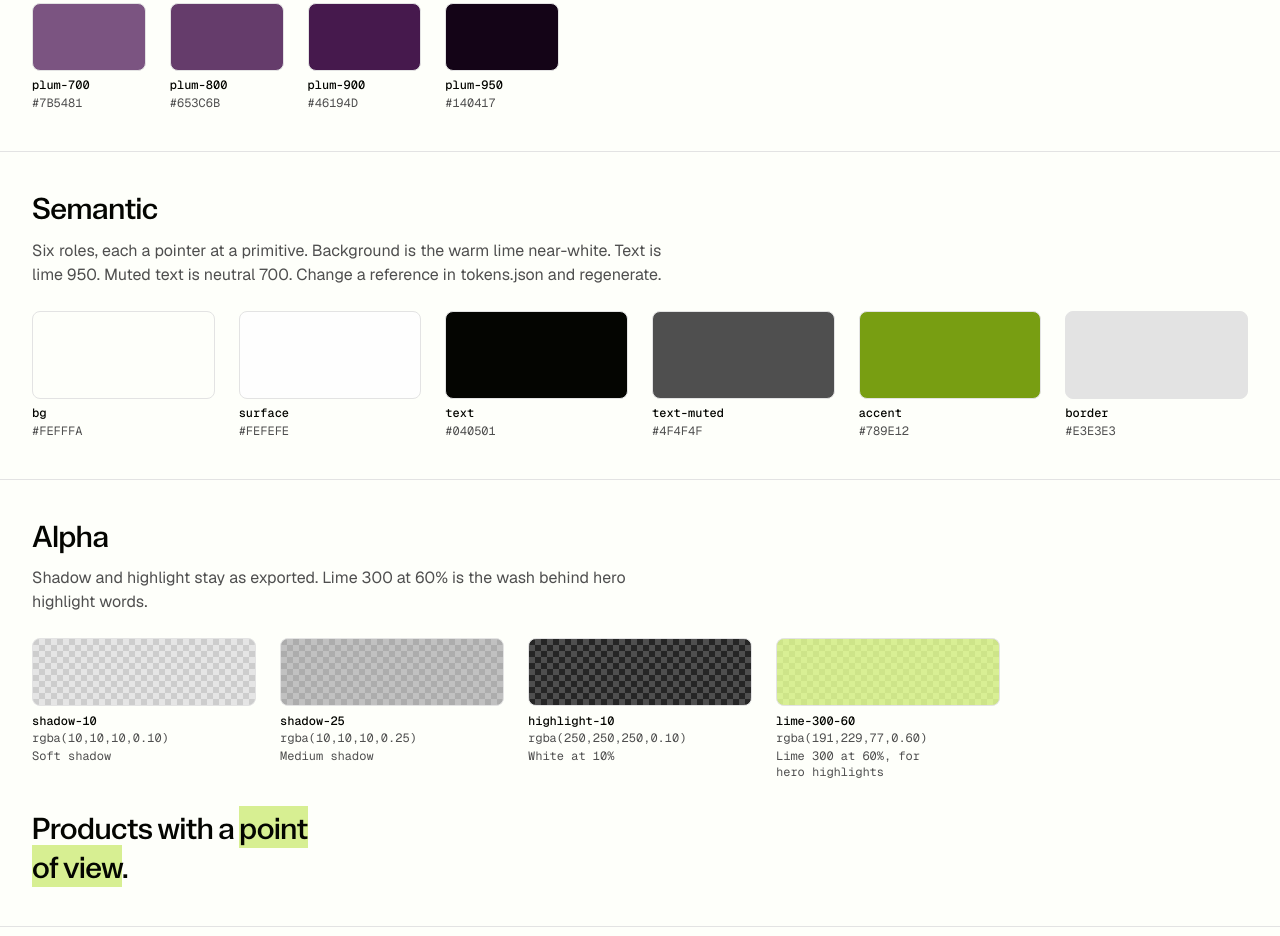
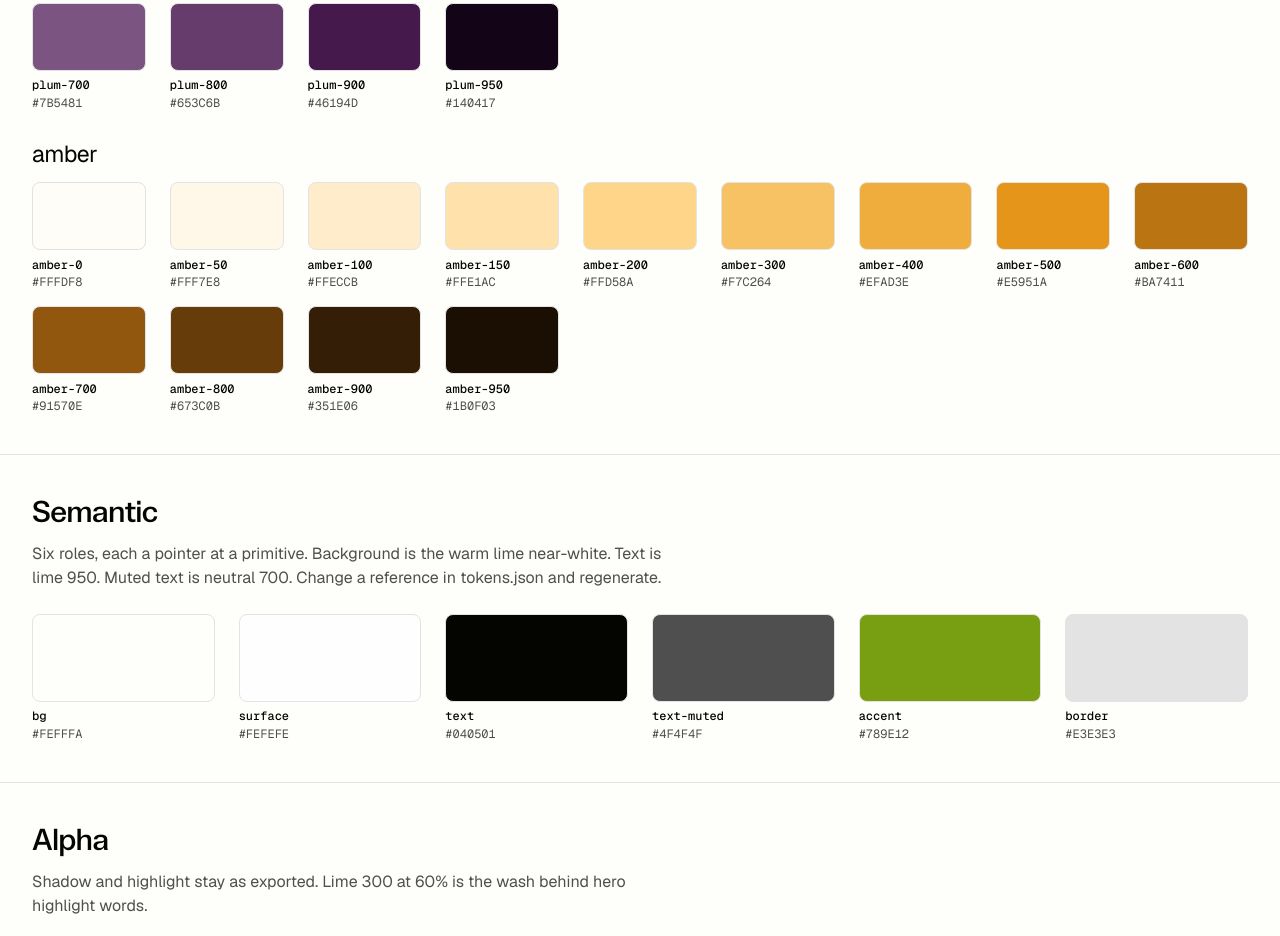
Before and after one commit to GeneralStan/ify-not-iffy, an Astro site: page /ify-not-iffy/tokens in a window 1280 px wide. Shown: the part 1907-2843 px from the top of the page. Built offline with nearby package versions, Linux system fonts and the light colour scheme; Astro itself is replaced by a stand-in of ours.

Commit message:
Glass nav is the default; hero highlight colours from Figma 4094:794
- The glass toolbar is now the default nav; ?nav=flaps shows the flaps
  (remembered per browser), ?nav=glass switches back.
- Hero: experiences Amber/400, systems #D6A1DF (raw in Figma, between
  Plum/300 and Plum/400), products Lime/400. Adds the Amber ramp to the
  tokens.

Co-Authored-By: Claude Opus 5.5 <noreply@anthropic.com>

```diff
--- a/src/components/GlassNav.astro
+++ b/src/components/GlassNav.astro
@@ -1,7 +1,7 @@
 ---
 /**
- * Nav variation: an iOS 26-style glass toolbar in place of the flaps (turn on with ?nav=glass, off
- * with ?nav=flaps; the choice is remembered, see BaseLayout.astro).
+ * The site nav: an iOS 26-style glass toolbar (the default; ?nav=flaps shows the original flaps,
+ * ?nav=glass switches back; the choice is remembered, see BaseLayout.astro).
  * Figma "Glass nav components" (4096:1748): Tab(Body) / Tab(Hero), Glass Menu (Desktop) and
  * Glass Menu (Mobile), Mobile Nav Bar (Glass / Desktop).
  * - A glass capsule pinned to the top right holds the Work, Playground and About tabs.
--- a/src/components/SiteNav.astro
+++ b/src/components/SiteNav.astro
@@ -9,8 +9,7 @@
  * right-aligned above a close button, over the page.
  * Flaps: the shape is one path, stretched to each size (Figma's mobile and tall shapes are exact
  * stretches of the 200x48 desktop one). Hover and press grow it from 48 to 64 (36 to 48 on phones).
- * Variation: with the glass nav on (?nav=glass, see BaseLayout.astro) the flaps hide and GlassNav
- * takes their place.
+ * The glass nav (GlassNav) is the default; the flaps show only with ?nav=flaps (see BaseLayout.astro).
  */
 import { withBase } from '../lib/url';
 import GlassNav from './GlassNav.astro';
--- a/src/layouts/BaseLayout.astro
+++ b/src/layouts/BaseLayout.astro
@@ -48,14 +48,14 @@ const exatBlack = withBase('/fonts/exatcyr-black.otf');
       }
     </script>}
     <script is:inline>
-      // Nav variation: ?nav=glass shows the iOS-style glass toolbar, ?nav=flaps the flaps (default).
-      // The choice is remembered in this browser so it sticks while browsing.
+      // Nav: the glass toolbar is the default. ?nav=flaps shows the original flaps instead and
+      // ?nav=glass switches back; the choice is remembered in this browser.
       try {
         var navParam = new URLSearchParams(location.search).get('nav');
         if (navParam === 'glass' || navParam === 'flaps') localStorage.setItem('ify-nav', navParam);
-        if (localStorage.getItem('ify-nav') === 'glass') document.documentElement.dataset.navstyle = 'glass';
+        if (localStorage.getItem('ify-nav') !== 'flaps') document.documentElement.dataset.navstyle = 'glass';
       } catch (e) {
-        if (/[?&]nav=glass/.test(location.search)) document.documentElement.dataset.navstyle = 'glass';
+        if (!/[?&]nav=flaps/.test(location.search)) document.documentElement.dataset.navstyle = 'glass';
       }
     </script>
     <script is:inline>
--- a/src/styles/tokens.css
+++ b/src/styles/tokens.css
@@ -71,6 +71,19 @@
   --color-plum-800: #653C6B;
   --color-plum-900: #46194D;
   --color-plum-950: #140417;
+  --color-amber-0: #FFFDF8;
+  --color-amber-50: #FFF7E8;
+  --color-amber-100: #FFECCB;
+  --color-amber-150: #FFE1AC;
+  --color-amber-200: #FFD58A;
+  --color-amber-300: #F7C264;
+  --color-amber-400: #EFAD3E;
+  --color-amber-500: #E5951A;
+  --color-amber-600: #BA7411;
+  --color-amber-700: #91570E;
+  --color-amber-800: #673C0B;
+  --color-amber-900: #351E06;
+  --color-amber-950: #1B0F03;
   --color-shadow-10: rgba(10,10,10,0.10);
   --color-shadow-25: rgba(10,10,10,0.25);
   --color-highlight-10: rgba(250,250,250,0.10);
--- a/tokens/tokens.json
+++ b/tokens/tokens.json
@@ -83,6 +83,21 @@
           "800": "#653C6B",
           "900": "#46194D",
           "950": "#140417"
+        },
+        "amber": {
+          "0": "#FFFDF8",
+          "50": "#FFF7E8",
+          "100": "#FFECCB",
+          "150": "#FFE1AC",
+          "200": "#FFD58A",
+          "300": "#F7C264",
+          "400": "#EFAD3E",
+          "500": "#E5951A",
+          "600": "#BA7411",
+          "700": "#91570E",
+          "800": "#673C0B",
+          "900": "#351E06",
+          "950": "#1B0F03"
         }
       },
       "alpha": {
```
Also changed, not shown: src/components/SiteHero.astro (+5 -4 lines), src/styles/home.css (+9 -0 lines).
